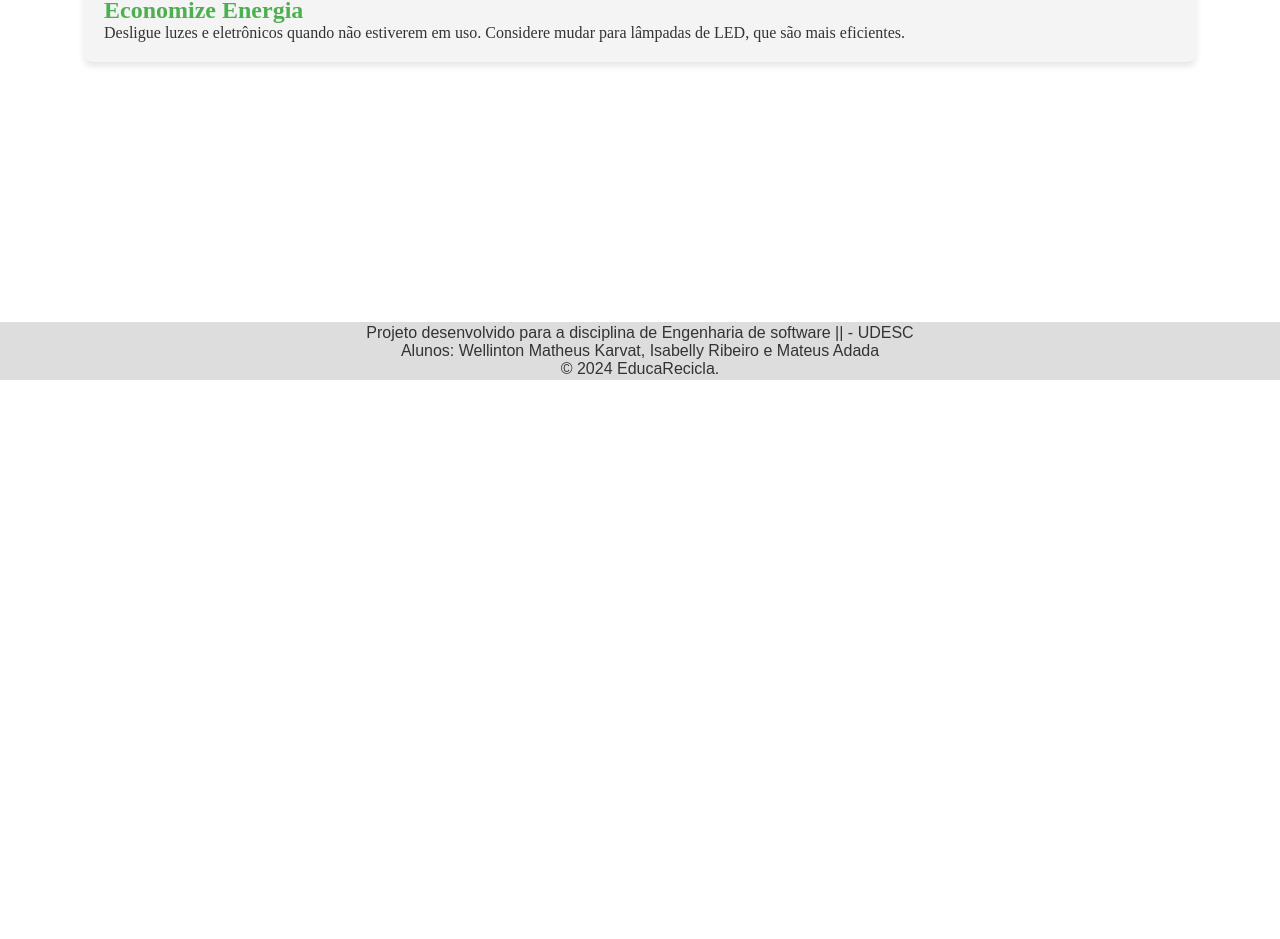
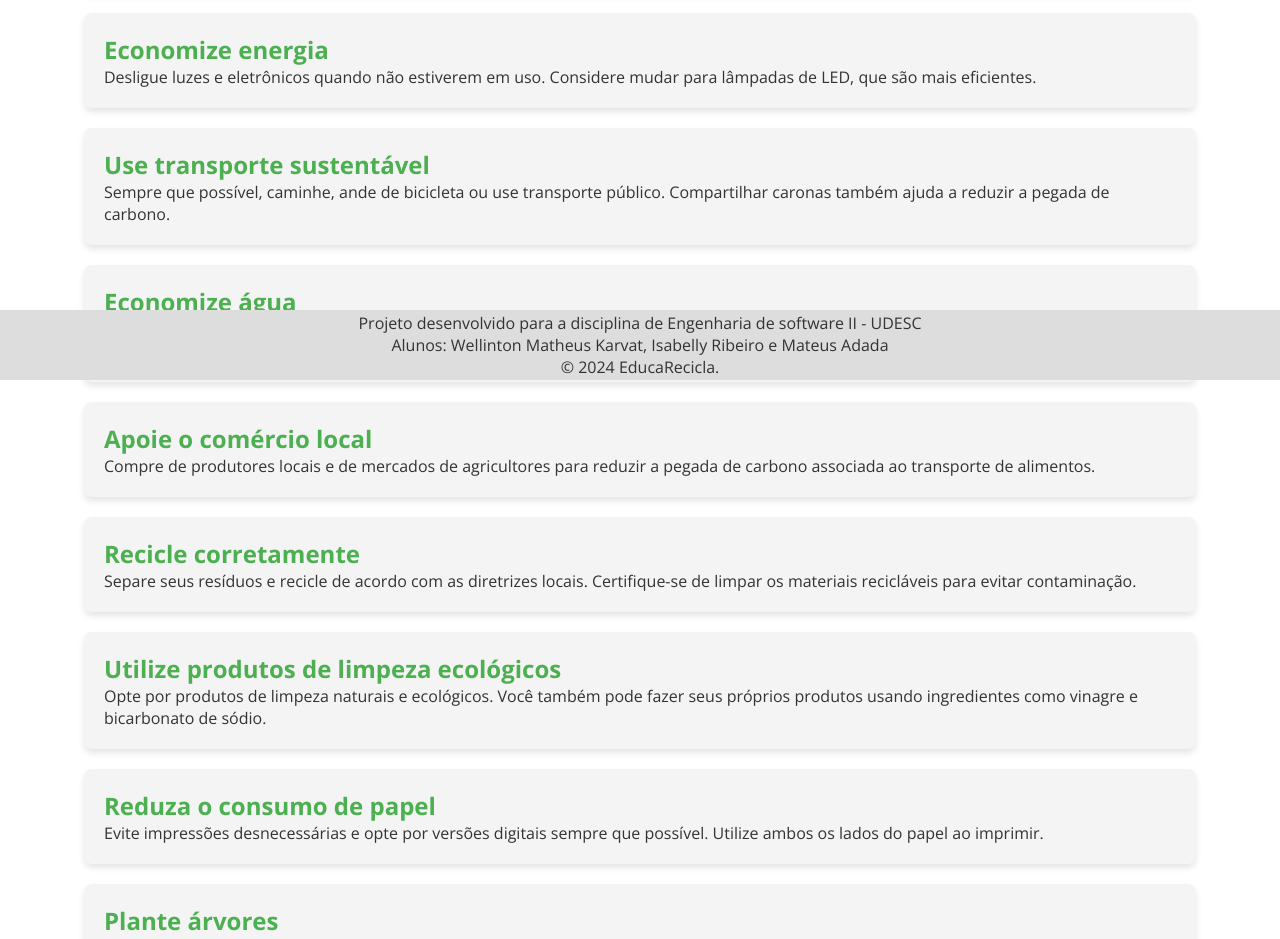
Before and after one commit to mateusadada/sof2-udesc, a React (Vite) app: page /sustainability-tips in a window 1280 px wide. Shown: the part 420-1359 px from the top of the page. Before the commit the page ends 800 px from the top, so only its background shows below. Built offline with nearby package versions, Linux system fonts and the light colour scheme.

Commit message:
Update syntax/semantics

```diff
--- a/src/CollectPoints.jsx
+++ b/src/CollectPoints.jsx
@@ -7,7 +7,7 @@ import L from 'leaflet';
 
 // Icone personalizado para os marcadores
 const icon = L.icon({
-    iconUrl: 'https://www.svgrepo.com/show/228603/recycling-trash.svg', // Adicione o caminho para o ícone desejado
+    iconUrl: 'https://www.svgrepo.com/show/228603/recycling-trash.svg',
     iconSize: [25, 41],
     iconAnchor: [12, 41],
 });
@@ -73,42 +73,42 @@ function CollectPoints() {
         },
         {
             id: 8,
-            name: "Ponto de coleta 8",
-            lat: -26.218220,
-            lng: -49.373793,
-            imageUrl: 'https://www.motelkolyna.com.br/admin2/uploads/imagens/k2st12_1.jpg',
-            address: 'Rodovia SC 301, 2900 - Progresso, São Bento do Sul - SC'
+            name: "Rio Vermelho Estação",
+            lat: -26.278911338942898,
+            lng: -49.330405628274264,
+            imageUrl: 'https://sbs-reciclagem-eletronica.s3.amazonaws.com/0ace7362c6a93c0220ff-image007.jpg',
+            address: 'R. Antônio dos Santos, S/N - Rio Vermelho Estação, São Bento do Sul - SC, 89292-570 (Em frente ao posto de saúde Mato Preto)'
         },
         {
             id: 9,
-            name: "Ponto de coleta 9",
-            lat: -26.218220,
-            lng: -49.373793,
-            imageUrl: 'https://www.motelkolyna.com.br/admin2/uploads/imagens/k2st12_1.jpg',
-            address: 'Rodovia SC 301, 2900 - Progresso, São Bento do Sul - SC'
+            name: "Serra Alta",
+            lat: -26.273849536848278,
+            lng: -49.39114658422245,
+            imageUrl: 'https://sbs-reciclagem-eletronica.s3.amazonaws.com/172803261886d43aae15-Ecoponto_Serra_Alta.jpg',
+            address: 'R. Otto Eduardo Lepper, S/N - Serra Alta, São Bento do Sul - SC, 89291-665 (Próximo do Terminal Urbano de passageiros de Serra Alta)'
         },
         {
             id: 10,
-            name: "Ponto de coleta 10",
-            lat: -26.218220,
-            lng: -49.373793,
-            imageUrl: 'https://www.motelkolyna.com.br/admin2/uploads/imagens/k2st12_1.jpg',
-            address: 'Rodovia SC 301, 2900 - Progresso, São Bento do Sul - SC'
+            name: "25 de Julho",
+            lat: -26.26188722676966,
+            lng: -49.376977778497974,
+            imageUrl: 'https://sbs-reciclagem-eletronica.s3.amazonaws.com/d27f5dd0b78eab687aa8-image005.jpg',
+            address: 'R. Cedro, S/N - 25 de Julho, São Bento do Sul - SC, 89290-093 (Próximo da antena de telefonia)'
         },
         {
             id: 11,
-            name: "Ponto de coleta 11",
-            lat: -26.218220,
-            lng: -49.373793,
-            imageUrl: 'https://www.motelkolyna.com.br/admin2/uploads/imagens/k2st12_1.jpg',
-            address: 'Rodovia SC 301, 2900 - Progresso, São Bento do Sul - SC'
+            name: "Reciclagem eletrônica",
+            lat: -26.25780942791223,
+            lng: -49.36158707361999,
+            imageUrl: 'https://sbs-reciclagem-eletronica.s3.amazonaws.com/1e4f4bcef3ee912bf5bc-sede-SBS-Reciclagem-Eletronica.jpg',
+            address: 'R. Carlos Urban, 690 - Schramm, São Bento do Sul - SC, 89280-816 (Rua em frente à Lanchonete Maka)'
         }
     ];
 
     return (
         <div>
             <header className="header">
-                <h1 className='header_h1'>Bem-vindo ao EducaRecicla</h1>
+                <h1 className='header_h1'><a href="/">EducaRecicla</a></h1>
                 <nav>
                     <a href="learn-recycling">Aprenda a reciclar</a>
                     <a href="/collect-points">Pontos de coleta</a>
@@ -116,7 +116,7 @@ function CollectPoints() {
                 </nav>
             </header>
             <div className="map-wrapper">  {/* Contêiner Pai */}
-                <MapContainer className="map-container" center={[-26.304408, -49.520481]} zoom={10}>
+                <MapContainer className="map-container" center={[-26.243352928163745, -49.39114641779776]} zoom={12}>
                     <TileLayer
                         url="https://{s}.tile.openstreetmap.org/{z}/{x}/{y}.png"
                     />
@@ -127,7 +127,7 @@ function CollectPoints() {
                                     <h2>{point.name}</h2>
                                     <img src={point.imageUrl} alt={point.name} style={{ width: '100%', height: 'auto' }} />
                                     <p className='point_address'>{point.address}</p>
-                                    <a href={`https://www.google.com/maps/dir/?api=1&destination=${point.lat},${point.lng}`} target="_blank">Abrir Rota</a>
+                                    <a href={`https://www.google.com/maps/dir/?api=1&destination=${point.lat},${point.lng}`} target="_blank">Abrir rota</a>
                                 </div>
                             </Popup>
                         </Marker>
--- a/src/HomePage.css
+++ b/src/HomePage.css
@@ -1,7 +1,12 @@
+@import url('https://fonts.googleapis.com/css2?family=Open+Sans:ital,wght@0,300..800;1,300..800&display=swap');
+
 * {
     margin: 0;
     padding: 0;
     box-sizing: border-box;
+    font-family: "Open Sans", sans-serif;
+    scrollbar-width: thin;
+    scrollbar-color: rgba(0, 0, 0, 0.5) rgb(148, 186, 101);
 }
 
 .container {
@@ -54,6 +59,4 @@
     color: white;
     text-align: center;
     padding: 20px 0;
-
-
 }
--- a/src/HomePage.jsx
+++ b/src/HomePage.jsx
@@ -16,13 +16,13 @@ function HomePage() {
             <div className="container">
 
                 <section className="intro">
-                    <h2>Por que Reciclar?</h2>
+                    <h2>Por que reciclar?</h2>
                     <p>Reciclar é essencial para proteger nosso meio ambiente e reduzir o desperdício. Aprenda como você pode fazer a diferença no dia a dia.</p>
                 </section>
 
             </div>
             <footer className="footer">
-                <p>Projeto desenvolvido para a disciplina de Engenharia de software || - UDESC</p>
+                <p>Projeto desenvolvido para a disciplina de Engenharia de software II - UDESC</p>
                 <p>Alunos: Wellinton Matheus Karvat, Isabelly Ribeiro e Mateus Adada</p>
                 <p>© 2024 EducaRecicla.</p>
             </footer>
--- a/src/LearnRecycling.css
+++ b/src/LearnRecycling.css
@@ -3,8 +3,6 @@
     margin: auto;
     padding: 20px;
 }
-
-
 
 .video h2 {
     color: #4CAF50;
--- a/src/LearnRecycling.jsx
+++ b/src/LearnRecycling.jsx
@@ -4,11 +4,10 @@ import './LearnRecycling.css';
 function LearnRecycling() {
     const videos = [
         {
-            id: "dQw4w9WgXcQ", // O ID do vídeo do YouTube
-            title: "Importância da Reciclagem", // Título do vídeo
-            description: "Este vídeo explica por que a reciclagem é crucial para nosso meio ambiente." // Descrição breve
+            id: "dQw4w9WgXcQ",
+            title: "Importância da reciclagem",
+            description: "Este vídeo explica por que a reciclagem é crucial para nosso meio ambiente."
         },
-        // Adicione mais objetos para cada vídeo que deseja incluir
     ];
 
     return (
@@ -22,7 +21,7 @@ function LearnRecycling() {
                 </nav>
             </header>
             <div className="video-container">
-                <h1>Aprenda a Reciclar</h1>
+                <h1>Aprenda a reciclar</h1>
                 {videos.map(video => (
                     <div key={video.id} className="video">
                         <h2>{video.title}</h2>
@@ -41,8 +40,8 @@ function LearnRecycling() {
 
             </div>
             <footer className="footer">
-                <p>Projeto desenvolvido para a disciplina de Engenharia de software || - UDESC</p>
-                <p>Alunos: Wellinton Matheus Karvat, Isabelly Ribeiro e Mateus Adadas</p>
+                <p>Projeto desenvolvido para a disciplina de Engenharia de software II - UDESC</p>
+                <p>Alunos: Wellinton Matheus Karvat, Isabelly Ribeiro e Mateus Adada</p>
                 <p>© 2024 EducaRecicla.</p>
             </footer>
         </div>
--- a/src/SustainabilityTips.jsx
+++ b/src/SustainabilityTips.jsx
@@ -5,7 +5,7 @@ function SustainabilityTips() {
     const tips = [
         {
             id: 1,
-            title: "Reduza o Uso de Plásticos",
+            title: "Reduza o uso de plásticos",
             content: "Evite produtos que vêm em embalagens de plástico sempre que possível. Opte por alternativas reutilizáveis ou biodegradáveis."
         },
         {
@@ -15,10 +15,44 @@ function SustainabilityTips() {
         },
         {
             id: 3,
-            title: "Economize Energia",
+            title: "Economize energia",
             content: "Desligue luzes e eletrônicos quando não estiverem em uso. Considere mudar para lâmpadas de LED, que são mais eficientes."
         },
-        // Adicione mais dicas conforme necessário
+        {
+            id: 4,
+            title: "Use transporte sustentável",
+            content: "Sempre que possível, caminhe, ande de bicicleta ou use transporte público. Compartilhar caronas também ajuda a reduzir a pegada de carbono."
+        },
+        {
+            id: 5,
+            title: "Economize água",
+            content: "Reduza o tempo no chuveiro e conserte vazamentos. Utilize dispositivos de economia de água, como redutores de fluxo em torneiras e chuveiros."
+        },
+        {
+            id: 6,
+            title: "Apoie o comércio local",
+            content: "Compre de produtores locais e de mercados de agricultores para reduzir a pegada de carbono associada ao transporte de alimentos."
+        },
+        {
+            id: 7,
+            title: "Recicle corretamente",
+            content: "Separe seus resíduos e recicle de acordo com as diretrizes locais. Certifique-se de limpar os materiais recicláveis para evitar contaminação."
+        },
+        {
+            id: 8,
+            title: "Utilize produtos de limpeza ecológicos",
+            content: "Opte por produtos de limpeza naturais e ecológicos. Você também pode fazer seus próprios produtos usando ingredientes como vinagre e bicarbonato de sódio."
+        },
+        {
+            id: 9,
+            title: "Reduza o consumo de papel",
+            content: "Evite impressões desnecessárias e opte por versões digitais sempre que possível. Utilize ambos os lados do papel ao imprimir."
+        },
+        {
+            id: 10,
+            title: "Plante árvores",
+            content: "Plante árvores e arbustos em sua comunidade para melhorar a qualidade do ar, fornecer sombra e criar habitats para a vida selvagem."
+        }
     ];
 
     return (
@@ -33,7 +67,7 @@ function SustainabilityTips() {
             </header>
 
             <div className="tips-container">
-                <h1>Dicas de Sustentabilidade</h1>
+                <h1>Dicas de sustentabilidade</h1>
                 {tips.map(tip => (
                     <div key={tip.id} className="tip">
                         <h2>{tip.title}</h2>
@@ -43,8 +77,8 @@ function SustainabilityTips() {
 
             </div>
             <footer className="footer">
-                <p>Projeto desenvolvido para a disciplina de Engenharia de software || - UDESC</p>
-                <p>Alunos: Wellinton Matheus Karvat, Isabelly Ribeiro e Mateus Adada </p>
+                <p>Projeto desenvolvido para a disciplina de Engenharia de software II - UDESC</p>
+                <p>Alunos: Wellinton Matheus Karvat, Isabelly Ribeiro e Mateus Adada</p>
                 <p>© 2024 EducaRecicla.</p>
             </footer>
         </div>
```
